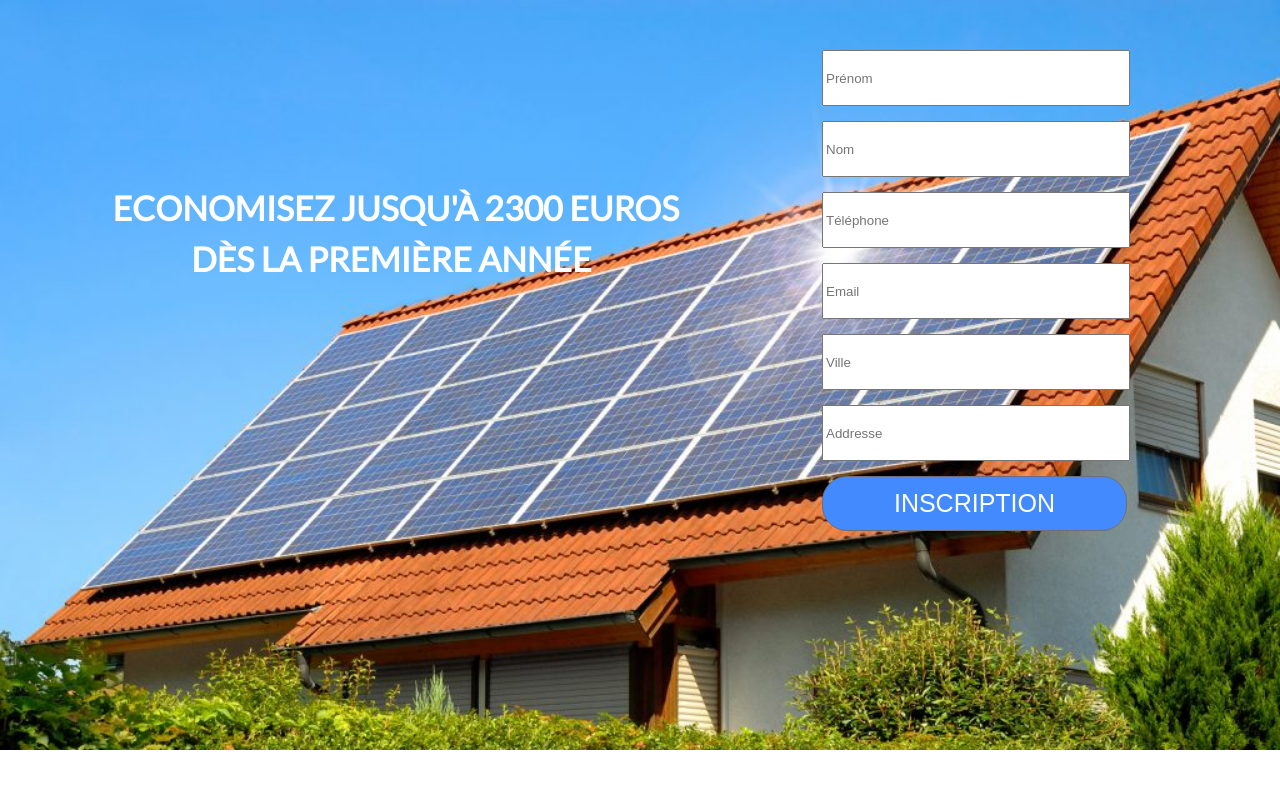
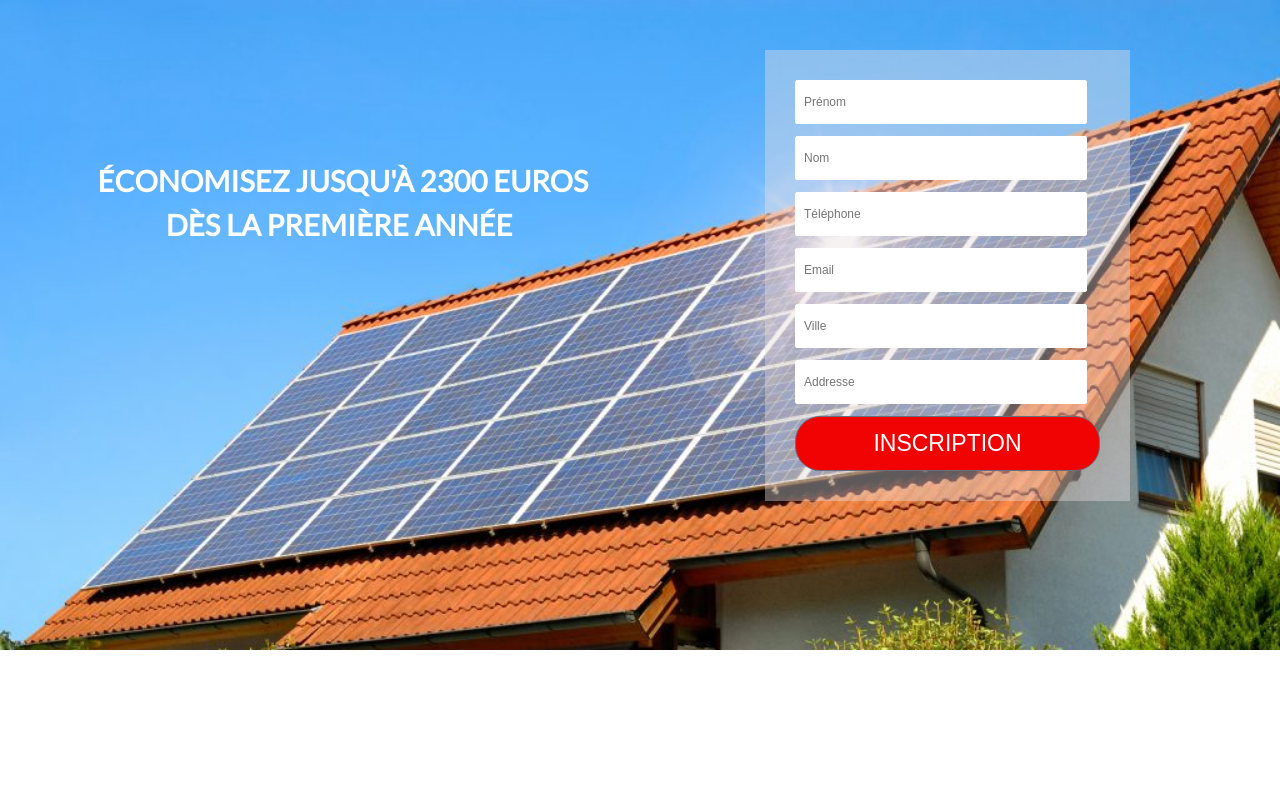
Before and after one commit to phoenix188/taboola-project1, a plain HTML site: page index.html in a window 1280 px wide. Drawn offline with Linux system fonts and the light colour scheme.

Commit message:
dimanche 20 ligneslol

```diff
--- a/index.html
+++ b/index.html
@@ -19,11 +19,12 @@
 
 		<div class="background-image">
 			<div class="description">
-			<h1>ECONOMISEZ JUSQU'À 2300 EUROS </br> <div id="description-subtitle">DÈS LA PREMIÈRE ANNÉE</div></h1>
+			<h1>ÉCONOMISEZ JUSQU'À 2300 EUROS </br> <div id="description-subtitle">DÈS LA PREMIÈRE ANNÉE</div></h1>
 			</div>
 
 
 		</div>
+
 			<form method="post" action="#" class="formulaire">
 				<input type="text" name="pseudo" id="pseudo" placeholder="Prénom">
 				<input type="text" name="pseudo" id="pseudo" placeholder="Nom">
--- a/main.css
+++ b/main.css
@@ -10,6 +10,7 @@ body
 
 {
 	display: flex;
+	justify-content: space-between;
 }
 .description h1
 
@@ -34,7 +35,7 @@ body
 	background-repeat: no-repeat;
 	height: 1000px;
 	background-size: 100%;
-	zoom: 75%;
+	zoom: 65%;
 }
 
 
@@ -46,14 +47,20 @@ body
 	position: absolute;
     top: 50px;
     right: 150px;
+    padding: 30px;
+    background-color: rgba(232, 223, 223, 0.4);
 }
 
 .formulaire input
 
 {
-	height: 50px;
-	width: 300px;
-	margin-bottom: 15px;
+	height: 40px;
+    border-radius: 2px;
+    border: 0.5px solid white;
+    width: 280px;
+    margin-bottom: 12px;
+    font-size: 12px;
+    padding-left: 8px;
 }
 
 button
@@ -62,9 +69,9 @@ button
 	height: 55px;
 	width: 305px;
 	border-radius: 5px;
-	background-color: #448aff;
-	border: 0.5px solid #6b6f7b;
+	background-color: #f10303;
+	border: 0.25px solid #6b6f7b;
 	border-radius: 25px;
 	color: white;
-	font-size: 25px;
+	font-size: 23px;
 }
```
